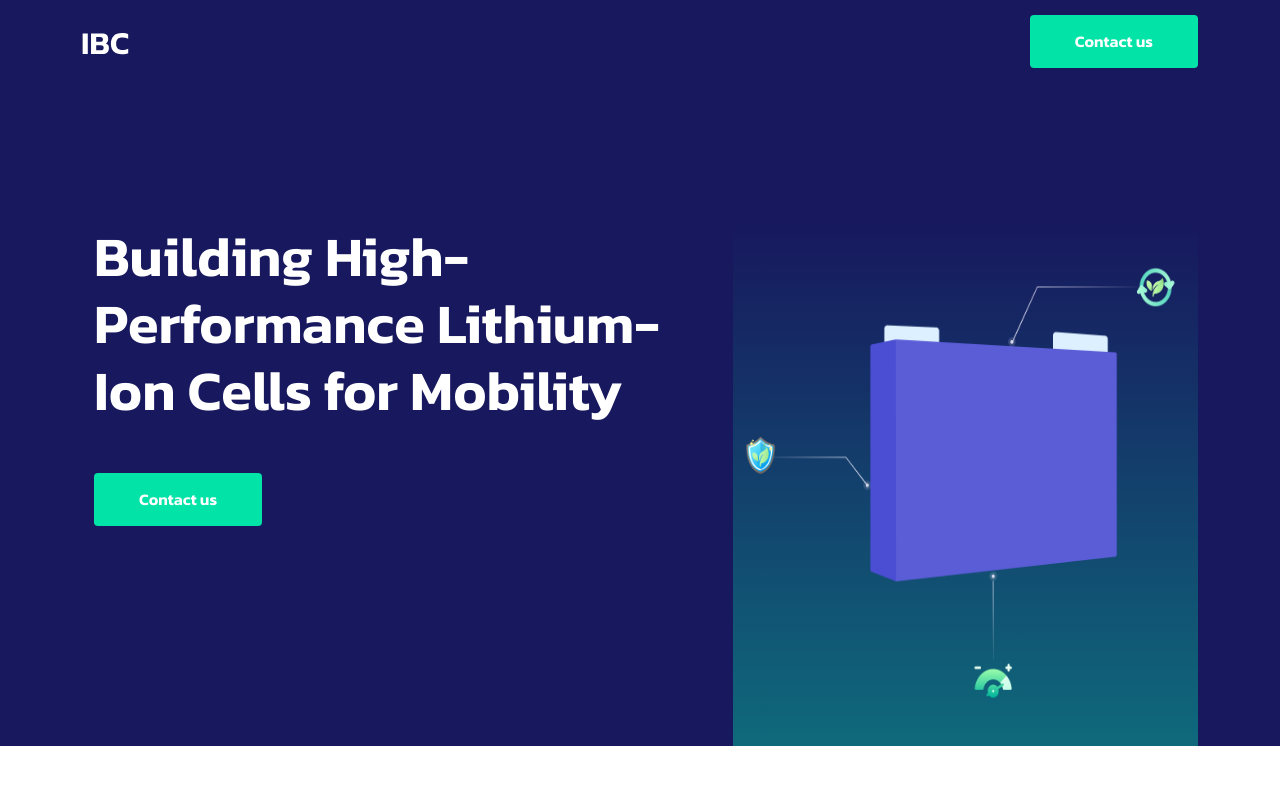
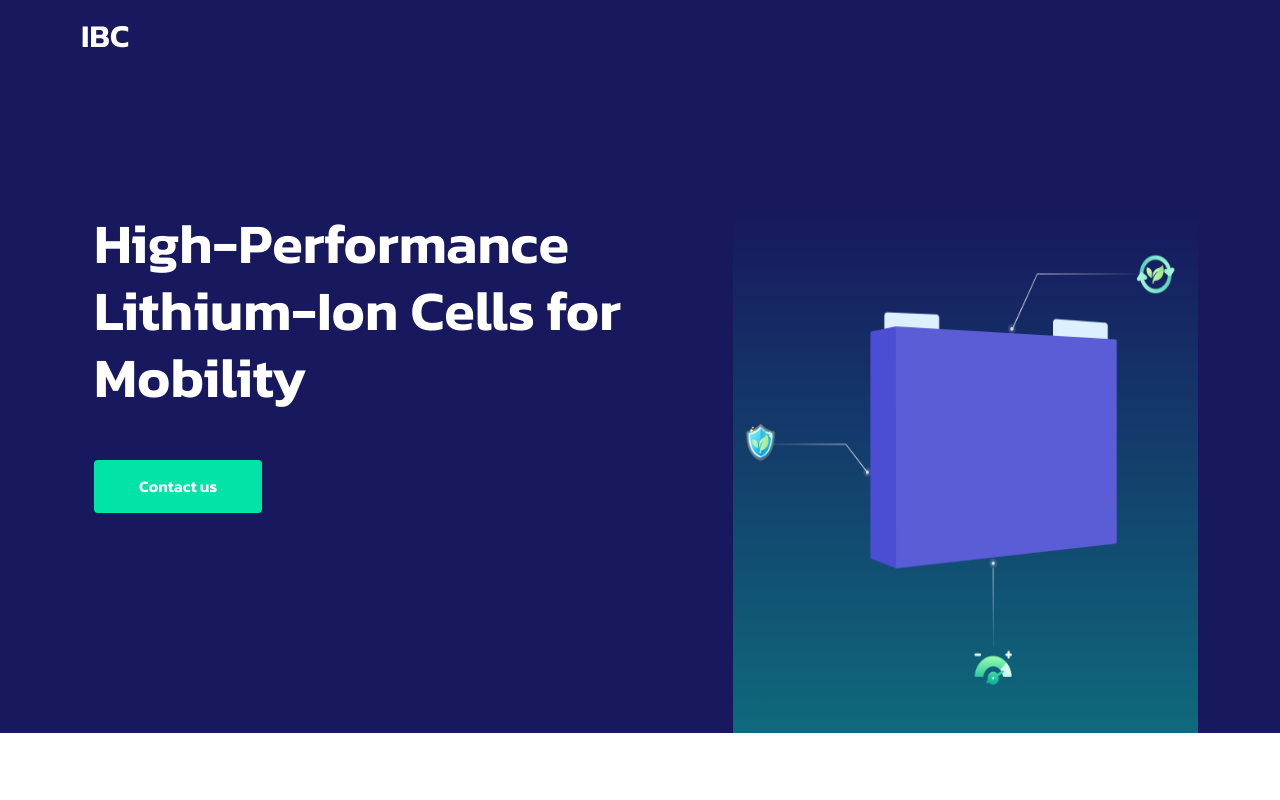
Before and after one commit to Shubhamsadhu02/ibc, a React (Create React App) app: page / in a window 1280 px wide. Shown: the top 800 px of the page. Built offline with nearby package versions, Linux system fonts and the light colour scheme.

Commit message:
button remove

```diff
--- a/public/index.html
+++ b/public/index.html
@@ -11,7 +11,7 @@
 
   <link rel="manifest" href="%PUBLIC_URL%/manifest.json" />
 
-  <title>IBC Pitch Deck</title>
+  <title>Internatinal Battery Company</title>
 
   <!-- Bootstrap CSS -->
   <link rel="stylesheet" href="https://cdn.jsdelivr.net/npm/bootstrap@5.1.3/dist/css/bootstrap.min.css"
--- a/src/Components/Home.js
+++ b/src/Components/Home.js
@@ -16,7 +16,7 @@ export default function Home() {
                         <div className="row">
                             <div className="home-top--content col-sm-12 col-md-7 col-lg-7">
                                 <div className="home-head">
-                                    <h1>Building High-Performance Lithium-Ion Cells for Mobility</h1>
+                                    <h1>High-Performance Lithium-Ion Cells for Mobility</h1>
                                 </div>
                                 <div className="head-contact_btn mt-5">
                                     <a href='#reachtous'><button type='button'>Contact us</button></a>
--- a/src/Partials/Header.js
+++ b/src/Partials/Header.js
@@ -4,15 +4,14 @@ import { Link } from 'react-router-dom';
 export default function Header() {
   return (
     <>
-      <nav className="navbar" style={{background: "#17185E" ,padding: "15px 0" }}>
+      <nav className="navbar" style={{background: "#17185E" ,padding: "20px 0" }}>
         <div className="container header-nav">
-
           <div className="logo">
             <Link to="/" className="navbar-brand"><img src="/images/Home/IBClogo.svg" alt='' /></Link>
           </div>
-          <div className="contact-btn">
+          {/* <div className="contact-btn">
             <a href='#reachtous'><button type='button'>Contact us</button></a>
-          </div>
+          </div>  */}
         </div>
 
       </nav>
```
